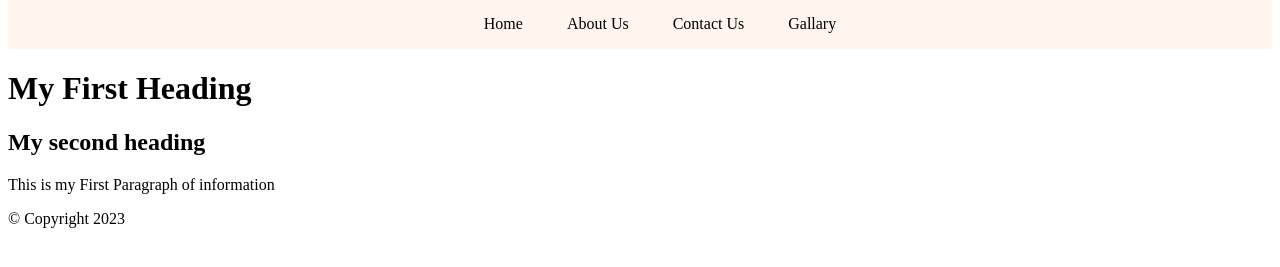
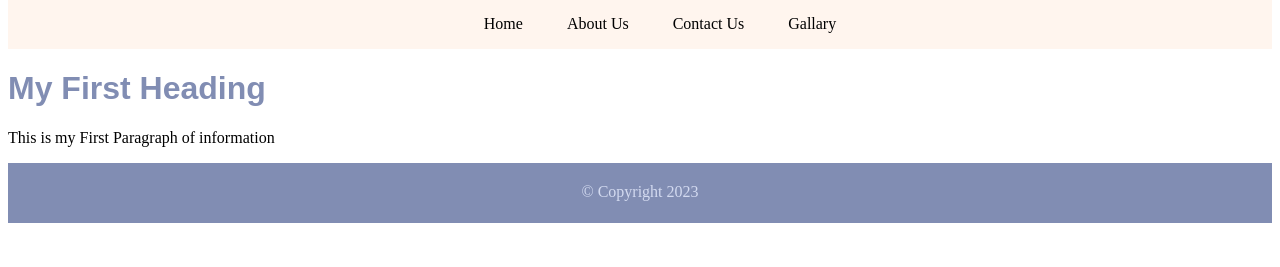
Before and after one commit to bazhonglbj/wk2-day1, a plain HTML site: page index.html in a window 1280 px wide. Shown: the part 511-778 px from the top of the page. Drawn offline with Linux system fonts and the light colour scheme.

Commit message:
finish index

```diff
--- a/index.html
+++ b/index.html
@@ -43,6 +43,19 @@
             text-align: center;
             padding-top: 2px;
         }
+
+        main h1 {
+            color: rgb(129, 141, 179);
+            font-family: Arial;
+        }
+
+        footer {
+            height: 40px;
+            background-color: rgb(129, 141, 179);
+            text-align: center;
+            padding-top: 20px;
+            color:rgb(211, 218, 240);
+        }
     </style>
 </head>
 <body>
@@ -62,7 +75,6 @@
         <!--main content-->
         <main>
         <h1>My First Heading</h1>
-        <h2>My second heading</h2>
         <p>This is my First Paragraph of information</p>
         </main>
 
```
